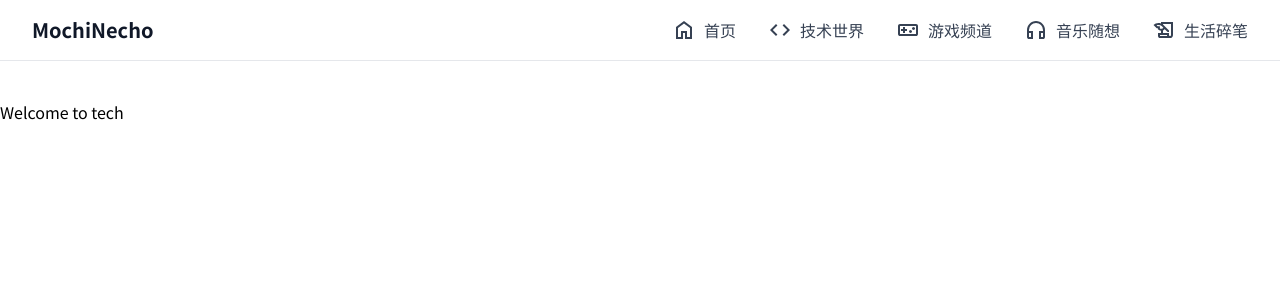
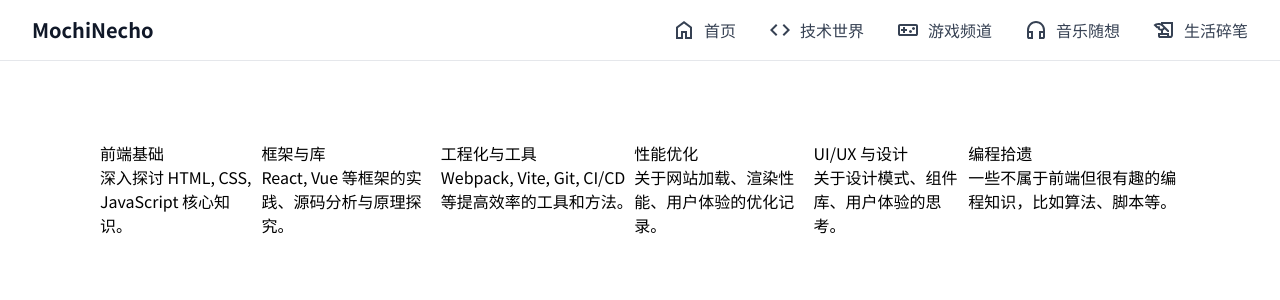
Before and after one commit to littlebearbug/mochineko, a Next.js app: page /category/tech in a window 1280 px wide. Shown: the top 300 px of the page. Built offline with nearby package versions, Linux system fonts and the light colour scheme.

Commit message:
feat: 继续完善分类

```diff
--- /dev/null
+++ b/src/app/category/[mainCategorySlug]/[subCategorySlug]/page.tsx
@@ -0,0 +1,68 @@
+// /category/[mainCategorySlug]/[subCategorySlug]/page.tsx
+import { CATEGORIES } from '@/constants';
+import { notFound } from 'next/navigation';
+
+// 1. 定义清晰的 Props 类型
+type Props = {
+  params: {
+    mainCategorySlug: string;
+    subCategorySlug: string;
+  };
+};
+
+// 2. generateStaticParams 生成所有可能的路径组合
+export async function generateStaticParams() {
+  console.log('Generating static params for sub-categories...');
+
+  // 使用 flatMap 来遍历所有主分类及其子分类，创建一个扁平化的路径数组
+  const paths = CATEGORIES.flatMap((mainCategory) =>
+    mainCategory.children.map((subCategory) => ({
+      mainCategorySlug: mainCategory.slug,
+      subCategorySlug: subCategory.slug,
+    }))
+  );
+
+  /*
+    假设 CATEGORIES 结构如下:
+    [
+      { slug: 'frontend', children: [{ slug: 'react' }, { slug: 'vue' }] },
+      { slug: 'backend', children: [{ slug: 'nodejs' }, { slug: 'go' }] }
+    ]
+
+    上面的代码会生成如下的 paths 数组:
+    [
+      { mainCategorySlug: 'frontend', subCategorySlug: 'react' },
+      { mainCategorySlug: 'frontend', subCategorySlug: 'vue' },
+      { mainCategorySlug: 'backend', subCategorySlug: 'nodejs' },
+      { mainCategorySlug: 'backend', subCategorySlug: 'go' }
+    ]
+  */
+
+  return paths;
+}
+
+// 3. 页面组件直接从 params 中解构参数，无需 await
+const SubCategoryPage = ({ params }: Props) => {
+  const { mainCategorySlug, subCategorySlug } = params;
+
+  const mainCategory = CATEGORIES.find(
+    (category) => category.slug === mainCategorySlug
+  );
+  const subCategory = mainCategory?.children.find(
+    (sub) => sub.slug === subCategorySlug
+  );
+
+  if (!subCategory) {
+    return notFound();
+  }
+
+  return (
+    <div>
+      <h1>主分类: {mainCategory?.name}</h1>
+      <h2>子分类: {subCategory.name}</h2>
+      <p>Slug: {subCategory.slug}</p>
+    </div>
+  );
+};
+
+export default SubCategoryPage;
--- a/src/app/category/[mainCategorySlug]/page.tsx
+++ b/src/app/category/[mainCategorySlug]/page.tsx
@@ -1,5 +1,6 @@
 import { CATEGORIES } from '@/constants';
 import { notFound } from 'next/navigation';
+import CategoryCards from './sections/CategoryCards';
 
 export async function generateStaticParams() {
   const paths = CATEGORIES.map((category) => ({
@@ -16,10 +17,17 @@ type Props = {
 
 const Category = async ({ params }: Props) => {
   const { mainCategorySlug } = await params;
-  console.log(mainCategorySlug);
 
-  if (CATEGORIES.find((category) => category.slug === mainCategorySlug)) {
-    return <div className="pt-[100px]">Welcome to {mainCategorySlug}</div>;
+  const currentCategory = CATEGORIES.find(
+    (category) => category.slug === mainCategorySlug
+  );
+
+  if (currentCategory) {
+    return (
+      <>
+        <CategoryCards subCategories={currentCategory.children} />
+      </>
+    );
   }
   return notFound();
 };
--- /dev/null
+++ b/src/app/category/[mainCategorySlug]/sections/CategoryCards/index.tsx
@@ -0,0 +1,24 @@
+import CategoryCard from '@/components/blog/CategoryCard';
+import Section from '@/components/common/Section';
+import { SubCategory } from '@/constants/type';
+import Link from 'next/link';
+
+type Props = {
+  subCategories: readonly SubCategory[];
+};
+
+const CategoryCards = ({ subCategories }: Props) => {
+  return (
+    <Section className="flex justify-center">
+      <div className="flex max-w-[1240px] w-full">
+        {subCategories.map((subCategory) => (
+          <Link href={subCategory.slug} key={subCategory.id}>
+            <CategoryCard subCategory={subCategory} />
+          </Link>
+        ))}
+      </div>
+    </Section>
+  );
+};
+
+export default CategoryCards;
--- a/src/app/sections/BlogCards/index.tsx
+++ b/src/app/sections/BlogCards/index.tsx
@@ -1,54 +1,6 @@
+import BlogCard from '@/components/blog/BlogCard';
 import Section from '@/components/common/Section';
-import { SUB_CATEGORY_MAP } from '@/constants';
 import { PostMeta } from '@/lib/posts';
-import Link from 'next/link';
-
-const categoryColor = [
-  'bg-blue-100 text-blue-800 dark:bg-blue-900 dark:text-blue-300',
-  'bg-yellow-100 text-yellow-800 dark:bg-yellow-900 dark:text-yellow-300',
-  'bg-indigo-100 text-indigo-800 dark:bg-indigo-900 dark:text-indigo-300',
-  'bg-pink-100 text-pink-800 dark:bg-pink-900 dark:text-pink-300',
-];
-
-const BlogCard = ({ post }: { post: PostMeta }) => {
-  return (
-    <Link
-      href={`/${post.slug}`}
-      className="flex flex-col w-full sm:w-[48%] lg:w-[31%] border border-gray-200 dark:border-gray-700 rounded-lg p-6 bg-white dark:bg-gray-800 shadow-md hover:shadow-xl hover:-translate-y-1 transition-all duration-300"
-    >
-      <h3 className="text-xl font-bold text-gray-900 dark:text-white mb-2">
-        {post.title}
-      </h3>
-
-      <p
-        className="text-gray-600 dark:text-gray-300 mb-4 flex-grow line-clamp-4"
-        title={post.description}
-      >
-        {post.description}
-      </p>
-
-      {post.categories && (
-        <div className="flex flex-wrap gap-2 mt-auto">
-          {post.categories.map((category) => {
-            const categoryInfo = SUB_CATEGORY_MAP[category];
-            if (!categoryInfo) {
-              return null;
-            }
-            const colorClass = categoryColor[categoryInfo.parent - 1];
-            return (
-              <span
-                key={category}
-                className={`text-xs font-semibold px-2.5 py-1 rounded-full ${colorClass}`}
-              >
-                {categoryInfo.name}
-              </span>
-            );
-          })}
-        </div>
-      )}
-    </Link>
-  );
-};
 
 const BlogCards = ({ posts }: { posts: PostMeta[] }) => {
   return (
--- /dev/null
+++ b/src/components/blog/BlogCard/index.tsx
@@ -0,0 +1,52 @@
+import { SUB_CATEGORY_MAP } from '@/constants';
+import { PostMeta } from '@/lib/posts';
+import Link from 'next/link';
+
+const categoryColor = [
+  'bg-blue-100 text-blue-800 dark:bg-blue-900 dark:text-blue-300',
+  'bg-yellow-100 text-yellow-800 dark:bg-yellow-900 dark:text-yellow-300',
+  'bg-indigo-100 text-indigo-800 dark:bg-indigo-900 dark:text-indigo-300',
+  'bg-pink-100 text-pink-800 dark:bg-pink-900 dark:text-pink-300',
+];
+
+const BlogCard = ({ post }: { post: PostMeta }) => {
+  return (
+    <Link
+      href={`/${post.slug}`}
+      className="flex flex-col w-full md:w-[48%] lg:w-[31%] border border-gray-200 dark:border-gray-700 rounded-lg p-6 bg-white dark:bg-gray-800 shadow-md hover:shadow-xl hover:-translate-y-1 transition-all duration-300"
+    >
+      <h2 className="text-xl font-bold text-gray-900 dark:text-white mb-2">
+        {post.title}
+      </h2>
+
+      <p
+        className="text-gray-600 dark:text-gray-300 mb-4 flex-grow line-clamp-4"
+        title={post.description}
+      >
+        {post.description}
+      </p>
+
+      {post.categories && (
+        <div className="flex flex-wrap gap-2 mt-auto">
+          {post.categories.map((category) => {
+            const categoryInfo = SUB_CATEGORY_MAP[category];
+            if (!categoryInfo) {
+              return null;
+            }
+            const colorClass = categoryColor[categoryInfo.parent - 1];
+            return (
+              <span
+                key={category}
+                className={`text-xs font-semibold px-2.5 py-1 rounded-full ${colorClass}`}
+              >
+                {categoryInfo.name}
+              </span>
+            );
+          })}
+        </div>
+      )}
+    </Link>
+  );
+};
+
+export default BlogCard;
--- /dev/null
+++ b/src/components/blog/CategoryCard/index.tsx
@@ -0,0 +1,12 @@
+import { SubCategory } from '@/constants/type';
+
+const CategoryCard = ({ subCategory }: { subCategory: SubCategory }) => {
+  return (
+    <div className="">
+      <h2>{subCategory.name}</h2>
+      <p>{subCategory.description}</p>
+    </div>
+  );
+};
+
+export default CategoryCard;
--- a/src/components/navigation/Navbar/index.tsx
+++ b/src/components/navigation/Navbar/index.tsx
@@ -39,8 +39,8 @@ const Navbar = () => {
     });
 
   return (
-    <>
-      <nav className="fixed top-0 left-0 right-0 z-50 flex items-center justify-between px-4 sm:px-6 lg:px-8 py-4 bg-white/80 dark:bg-gray-900/80 backdrop-blur-sm border-b border-gray-200 dark:border-gray-700">
+    <header>
+      <nav className="sticky top-0 left-0 right-0 z-50 flex items-center justify-between px-4 md:px-6 lg:px-8 py-4 bg-white/80 dark:bg-gray-900/80 backdrop-blur-sm border-b border-gray-200 dark:border-gray-700">
         <Link
           href="/"
           className="text-xl font-bold text-gray-900 dark:text-white"
@@ -81,7 +81,7 @@ const Navbar = () => {
           </ul>
         </div>
       </div>
-    </>
+    </header>
   );
 };
 
--- a/src/constants/index.ts
+++ b/src/constants/index.ts
@@ -1,4 +1,4 @@
-import { Category, SubCategoryWithParent } from './type';
+import { SubCategoryWithParent } from './type';
 
 export const CATEGORIES = [
   {
@@ -143,19 +143,15 @@ export const CATEGORIES = [
   },
 ] as const;
 
-const createSubCategoryMap = (categories: Category) => {
-  const map = {} as Record<number, SubCategoryWithParent>;
-  categories.forEach((mainCategory) => {
-    if (mainCategory.children) {
-      mainCategory.children.forEach((subCategory) => {
-        map[subCategory.id] = {
-          ...subCategory,
-          parent: mainCategory.id,
-        };
-      });
-    }
-  });
-  return map;
-};
-
-export const SUB_CATEGORY_MAP = createSubCategoryMap(CATEGORIES);
+export const SUB_CATEGORY_MAP = CATEGORIES.flatMap((mainCategory) =>
+  mainCategory.children.map((subCategory) => ({
+    ...subCategory,
+    parent: mainCategory.id,
+  }))
+).reduce(
+  (acc, subCategoryWithParent) => {
+    acc[subCategoryWithParent.id] = subCategoryWithParent;
+    return acc;
+  },
+  {} as Record<number, SubCategoryWithParent>
+);
--- /dev/null
+++ b/src/constants/type.ts
@@ -0,0 +1,20 @@
+/** 基础分类单元，包含通用字段 */
+export interface BaseCategory {
+  readonly id: number;
+  readonly name: string;
+  readonly slug: string;
+  readonly description: string;
+}
+
+/** 子分类 */
+export interface SubCategory extends BaseCategory {}
+
+/** 主分类，包含一组子分类 */
+export interface Category extends BaseCategory {
+  readonly children: readonly SubCategory[];
+}
+
+/** 带有父级信息（ID）的子分类 */
+export interface SubCategoryWithParent extends SubCategory {
+  readonly parent: number;
+}
```
Also changed, not shown: src/constants/type/index.tsx (deleted, +0 -9 lines), public/robots.txt (added).
